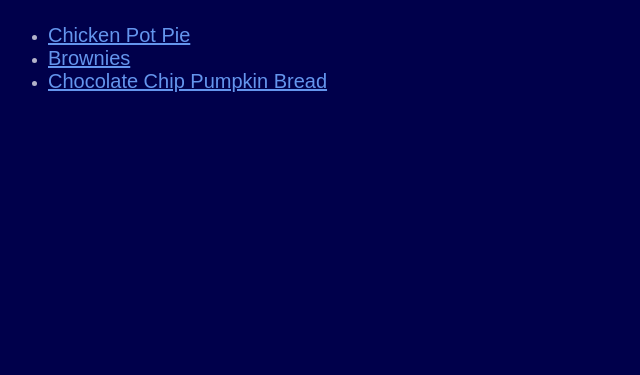
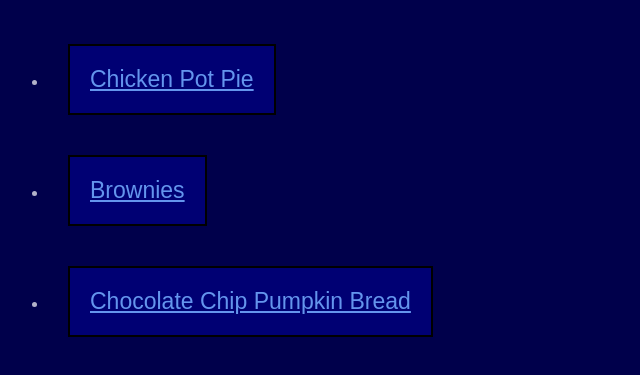
Before and after one commit to SquidMonkey16/odin-recipes, a plain HTML site: page index.html in a window 1280 px wide. Shown: the part 75-450 px from the top of the page, without its empty margins (0-640 px from the left). Drawn offline with Linux system fonts and the light colour scheme.

Commit message:
Add style to index links

```diff
--- a/styles.css
+++ b/styles.css
@@ -14,7 +14,15 @@ body {
 
 .link {
     color:cornflowerblue;
-    font-size: 20px;
+}
+
+.index .link {
+    font-size: 23px;
+    display: inline-block;
+    padding: 20px;
+    margin: 20px;
+    border: 2px solid black;
+    background-color: rgba(0, 0, 255, 0.223);
 }
 
 h1 {
```
